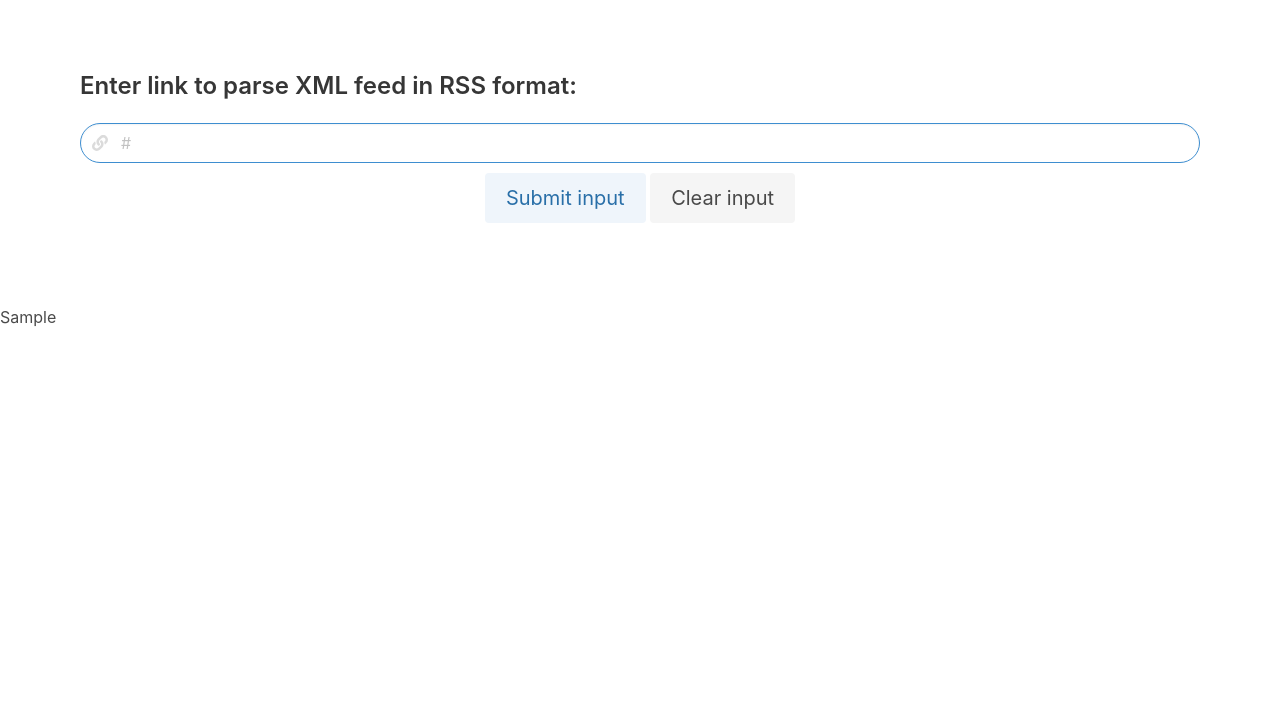
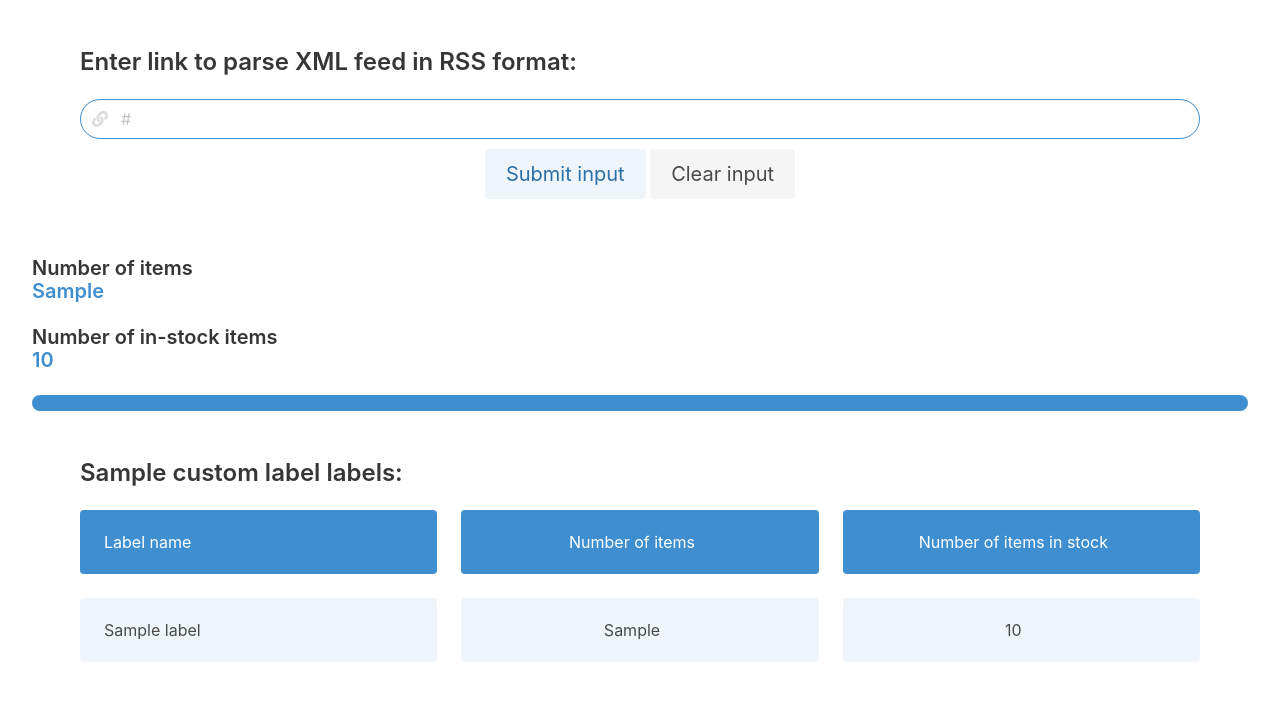
Before and after one commit to MayarKarkout/feed, a Django app: template xmlfeed/templates/reader.html in a window 1280 px wide. Shown: the part 52-753 px from the top of the page. Run offline with Django 3.2, Linux system fonts and the light colour scheme; the template is opened without the code that fills it: most values are stand-ins (such as "Sample title", 1, 10 or a date in 2020); some libraries are stand-ins or nearby versions.

Commit message:
Improve error handling and displaying

```diff
--- a/xmlfeed/templates/reader.html
+++ b/xmlfeed/templates/reader.html
@@ -3,26 +3,19 @@
 
 {% block body %}
 
-<br/>
-
 <div class="container is-fluid">
-
     <section class="section">
-            <div class="title is-4">Enter link to parse XML feed in RSS format:</div>
+        <div class="title is-4">Enter link to parse XML feed in RSS format:</div>
 
         <form class="form-inline">
             <div class="control has-icons-left has-text-centered">
-
-
                 <input type="text"
                        class="input is-info is-rounded "
                        placeholder="{{url}}"
                        name="url">
                 <span class="icon is-small is-left">
-                <i class="fas fa-link"></i>
-            </span>
-
-
+                    <i class="fas fa-link"></i>
+                </span>
             </div>
             <div class="has-text-centered" style="padding:10px">
                 <button type="submit" class="button is-medium is-info is-light">Submit input</button>
@@ -33,9 +26,6 @@
 
     <section>
 
-        {% if feed %}
-
-        {% if custom_labels_data %}
 
         {% if nr_of_items %}
         <div class="title is-5"> Number of items
@@ -50,11 +40,17 @@
         </div>
 
         <progress class="progress is-info" value="{{nr_of_in_stock_items}}" max="{{nr_of_items}}"></progress>
-
+        {% elif nr_of_in_stock_items == "" %}
+        <div class="title is-5">
+            <p class="has-text-danger">No 'in-stock' tag in feed.</p>
+        </div>
         {% endif %}
     </section>
 
     <section>
+
+        {% if custom_labels_data %}
+
         {% for custom_label in custom_labels_data %}
         {% if custom_label.custom_label_values %}
 
@@ -97,21 +93,17 @@
         {% endif %}
         {% endfor %}
 
+
+        {% elif error_msg %}
+
+        <p class="title is-5 has-text-danger">{{ error_msg }}</p>
+
+        {% elif custom_labels_data == "" %}
+        <br/>
+        <p class="title is-5 has-text-danger">No 'custom-label' tags in feed.</p>
+
         {% endif %}
-
-        {% else %}
-
-        <br/>
-
-        <p class="has-text-danger">{{ error_msg }}</p>
-
     </section>
 </div>
 
-{% endif %}
-
-
-{{ feed2 }}
-
-
 {% endblock %}
--- a/xmlfeed/views.py
+++ b/xmlfeed/views.py
@@ -36,13 +36,13 @@ def index(request):
             nr_of_in_stock_items = product_feed.nr_of_in_stock_items
 
             custom_labels_data = product_feed.get_custom_labels_data()
-
+            if not custom_labels_data:
+                custom_labels_data = ""
         else:
             raise exceptions.MissingSchema
 
         return render(request, 'reader.html', {
             'url': url,
-            'feed': product_feed.feed,
             'nr_of_items': nr_of_items,
             'nr_of_in_stock_items': nr_of_in_stock_items,
             'custom_labels_data': custom_labels_data
```
Also changed, not shown: xmlfeed/models.py (+9 -12 lines).
